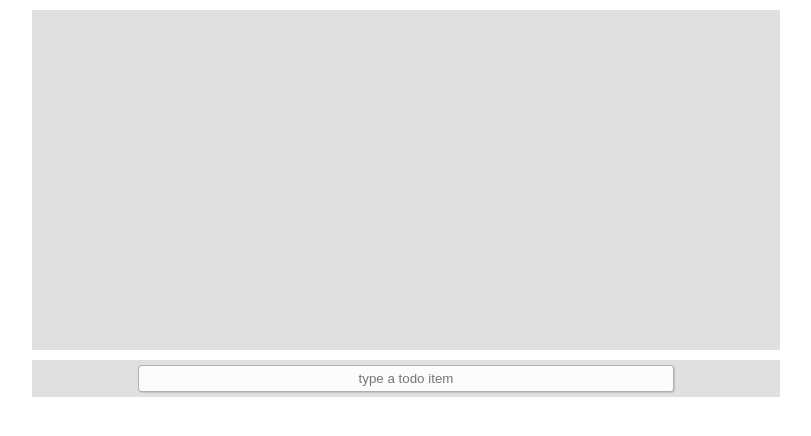
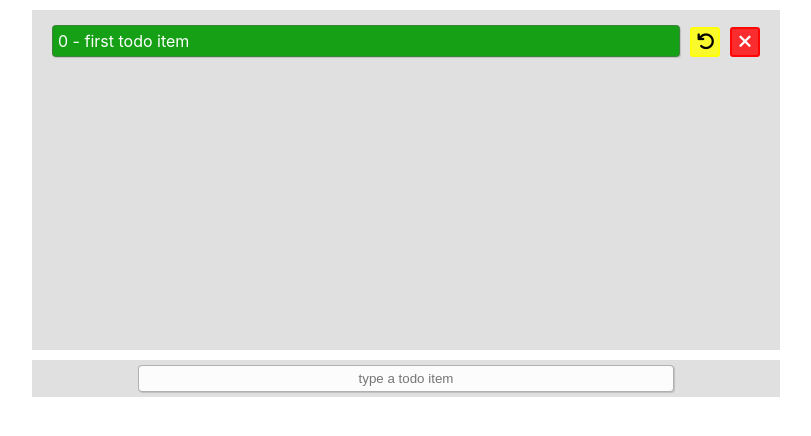
Before and after one commit to juanpuleo66/react-hooks-practice-todos, a React (Create React App) app: page / in a window 1280 px wide. Both pictures are taken after a click on the button 939 px from the left and 40 px from the top of the page. Shown: the top 436 px of the page, without its empty margins (234-1045 px from the left). Built offline with nearby package versions, Linux system fonts and the light colour scheme.

Commit message:
102118-1137-PM

```diff
--- a/package.json
+++ b/package.json
@@ -28,5 +28,8 @@
       "last 1 firefox version",
       "last 1 safari version"
     ]
+  },
+  "devDependencies": {
+    "eslint": "^6.5.1"
   }
 }
--- a/src/App.css
+++ b/src/App.css
@@ -20,6 +20,17 @@
   border: 1px solid rgba(100,100,100,0.5);
   border-radius: 4px;
   box-shadow: 1px 1px 1px rgba(0, 0, 0, 0.15);
+}
+
+.todo-complete {
+  padding: 5px;
+  margin: 5px;
+  text-align: left;
+  background-color: rgba(0,153,0,0.9);
+  border: 1px solid rgba(100,100,100,0.5);
+  border-radius: 4px;
+  box-shadow: 1px 1px 1px rgba(0, 0, 0, 0.15);
+  color: white;
 }
 
 .todo-form {
--- a/src/App.js
+++ b/src/App.js
@@ -1,21 +1,30 @@
 import React, { useState } from 'react';
 import './App.css';
-import { ButtonRemove, ButtonCompleted } from './styled-components'
+import { ButtonRemove, ButtonCompleted, ButtonUndo } from './styled-components'
 
-function Todo({todoitem, isCompleted, index, removeTodo}) {
+function Todo({todoitem, isCompleted, index, removeTodo, completeTodo, undoTodo}) {
   return (
     <div
       style={{display:'flex', justifyContent:'space-between'}}
     >
-      <div className="todo" style={{flexGrow:2}}>
+    <div className={todoitem.isCompleted ? "todo-complete" : "todo"} style={{flexGrow:2}}>
+      <span>
         {`${index} - ${todoitem.text}`}
-      </div>
-      <ButtonCompleted
-        onClick={ () => removeTodo(index)}
-        title="Task completed"
+      </span>
+    </div>
+    { todoitem.isCompleted
+      ? <ButtonUndo
+        onClick={ () => undoTodo(index)}
+        title="Undo task completed"
       >
-        <i class="fas fa-check"></i>
-      </ButtonCompleted>
+        <i class="fas fa-undo"></i>
+      </ButtonUndo>
+      : <ButtonCompleted
+          onClick={ () => completeTodo(index)}
+          title="Task completed"
+        >
+          <i class="fas fa-check"></i>
+        </ButtonCompleted>    }
       <ButtonRemove
         onClick={ () => removeTodo(index)}
         title="Remove todo item"
@@ -56,6 +65,7 @@ function App() {
       isCompleted:false
     }
   ])
+
   const addTodo = todoItem => {
     const newTodos = [...todos, {text:todoItem, isCompleted:false}]
     setTodos(newTodos)
@@ -67,6 +77,18 @@ function App() {
     setTodos(newTodos)
   }
 
+  const completeTodo = index => {
+    const newTodos = [...todos]
+    newTodos[index].isCompleted = true
+    setTodos(newTodos)
+  }
+
+  const undoTodo = index => {
+    const newTodos = [...todos]
+    newTodos[index].isCompleted = false
+    setTodos(newTodos)
+  }
+
   return (
     <div className="todo-content">
       <div className="todo-list">
@@ -75,6 +97,8 @@ function App() {
             <Todo
               key={index} todoitem={todoitem} index={index}
               removeTodo={removeTodo}
+              completeTodo={completeTodo}
+              undoTodo={undoTodo}
             />
           )
         })}
--- a/src/styled-components.js
+++ b/src/styled-components.js
@@ -8,7 +8,21 @@ const ButtonCompleted = styled.button`
     border-radius: 3px;
     height: 30px
     width: 30px
-    margin: 5px;
+    margin: 7px 5px 0;
+    font-size: large;
+    font-weight: bold;
+    text-align: center;
+    padding-left: 5px;
+`;
+
+const ButtonUndo = styled.button`
+    background: rgba(255,255,0,0.8);
+    color: black;
+    border: 2px solid rgba(255,255,0,0.9);
+    border-radius: 3px;
+    height: 30px
+    width: 30px
+    margin: 7px 5px 0;
     font-size: large;
     font-weight: bold;
     text-align: center;
@@ -22,10 +36,10 @@ const ButtonRemove = styled.button`
     border-radius: 3px;
     height: 30px
     width: 30px
-    margin: 5px;
+    margin: 7px 5px 0;
     font-size: large;
     font-weight: bold;
     text-align: center;
 `;
 
-export { ButtonRemove, ButtonCompleted };
+export { ButtonRemove, ButtonCompleted, ButtonUndo };
```
Also changed, not shown: 2 other files (tests, documents, lock files or other folders).
